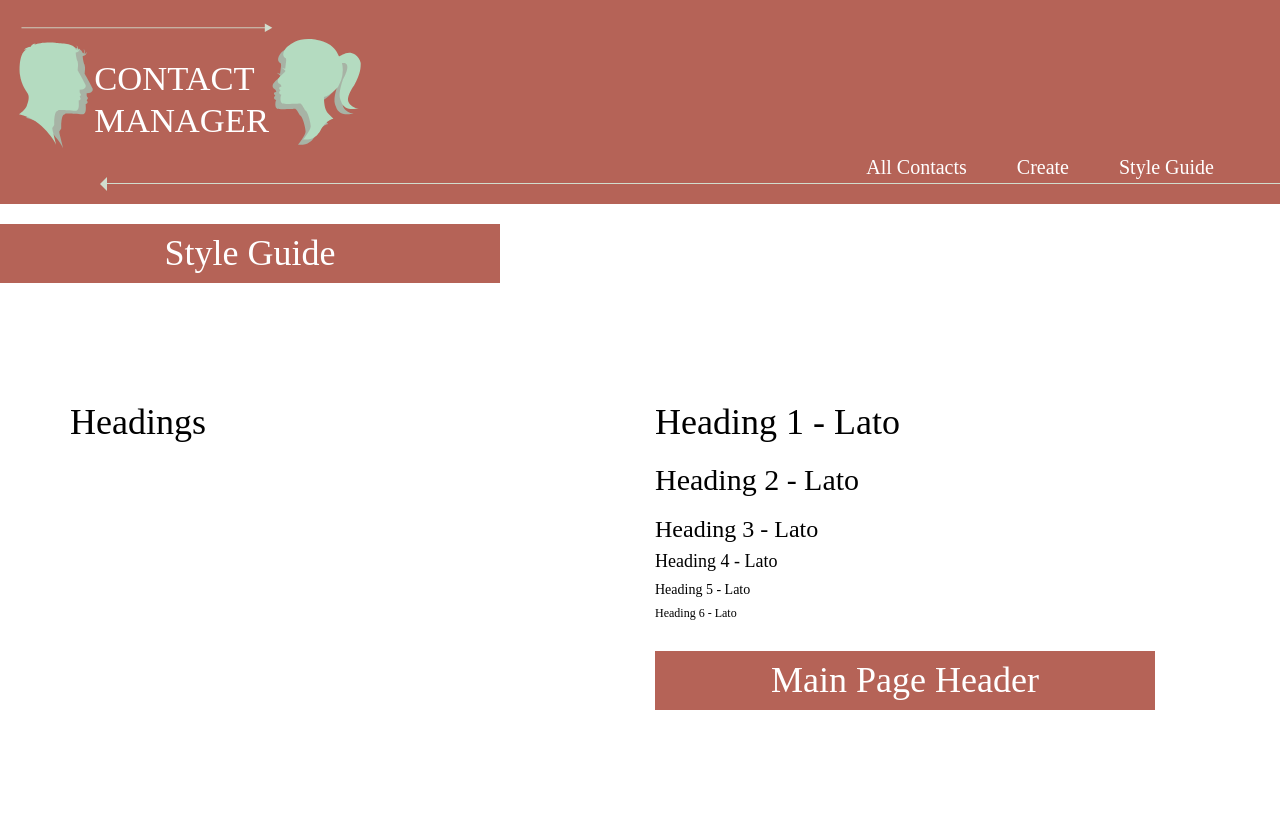
After one commit to madisonwalls/ContactManagerApplication, a PHP site: page /styleguide.php in a window 1280 px wide. The commit adds this page. Run offline with PHP 8.4, Linux system fonts and the light colour scheme; some web fonts are replaced.

Commit message:
Created Style Guide page and added some styling.

```diff
--- a/css/style.css
+++ b/css/style.css
@@ -8,6 +8,13 @@
     src: url(../fonts/Lato-Thin.ttf);
 }
 
+body {
+  padding-bottom: 30px;
+}
+
+a:hover {
+  text-decoration: none;
+}
 
 .navtop {
   background-color: #B56357;
@@ -62,20 +69,43 @@
 
 }
 
+.styleguide h2, h3, h4, h5, h6{
+  color: #000000;
+  font-family: Lato-thin;
+}
+
+.styleguide h1 {
+  color: #000000;
+  font-family: Lato-thin;
+  background-color: inherit;
+  font-weight: bold;
+  padding: 0px;
+  text-align: left;
+  margin-bottom: 0px;
+  font-weight: inherit;
+
+}
+
+
 table td:first-child a {
   color: #ffffff;
   padding: 20px 18px;
   background-color: #B56357;
-  margin: 20px;
+  position: relative;
+  top: 27px;
+  margin-right: 20px;
+
 }
 
 
 
 table td:nth-child(2) img {
-  width: 150px;
+  width: 105px;
   height: auto;
   border-radius: 50%;
   vertical-align: middle;
+  position: relative;
+
 
 }
 
--- a/header.php
+++ b/header.php
@@ -22,13 +22,13 @@
       <div class="row">
 
         <div class="col-md-12">
-        <!---  <a href="index.php"><img src="img/icon.svg" width="350px" height="auto"></a> ---->
+          <a href="index.php"><img src="img/icon.svg" width="350px" height="auto"></a>
         </div>
         <div class="col-md-12 navbar">
           <ul>
-            <li>Style Guide</a></li>
+            <a href="styleguide.php"><li>Style Guide</li></a>
             <a href="new.php"><li>Create</li></a>
-            <li>All Contacts</li>
+            <a href="index.php"><li>All Contacts</li></a>
         </ul>
         </div>
         <div class="col-xs-11 col-xs-offset-1 navbarline"><span class="arrow-left"></div>
--- /dev/null
+++ b/styleguide.php
@@ -0,0 +1,24 @@
+<?php
+
+include 'header.php';
+
+?>
+
+<h1>Style Guide</h1>
+<div class="container">
+  <div class="row">
+    <div class="col-sm-6 styleguide">
+      <h1>Headings</h1>
+    </div>
+    <div class="col-sm-6 styleguide">
+      <h1>Heading 1 - Lato</h1>
+      <h2>Heading 2 - Lato</h2>
+      <h3>Heading 3 - Lato</h3>
+      <h4>Heading 4 - Lato</h4>
+      <h5>Heading 5 - Lato</h5>
+      <h6>Heading 6 - Lato</h6>
+    </div>
+    <div class="col-sm-6 col-sm-offset-6">
+      <h1>Main Page Header</h1>
+  </div>
+</div>
```
Also changed, not shown: other parts of css/style.css (+54 -7 lines), edit.php (+26 -17 lines), index.php (+7 -5 lines), new.php (+26 -11 lines), update.php (+9 -2 lines).
